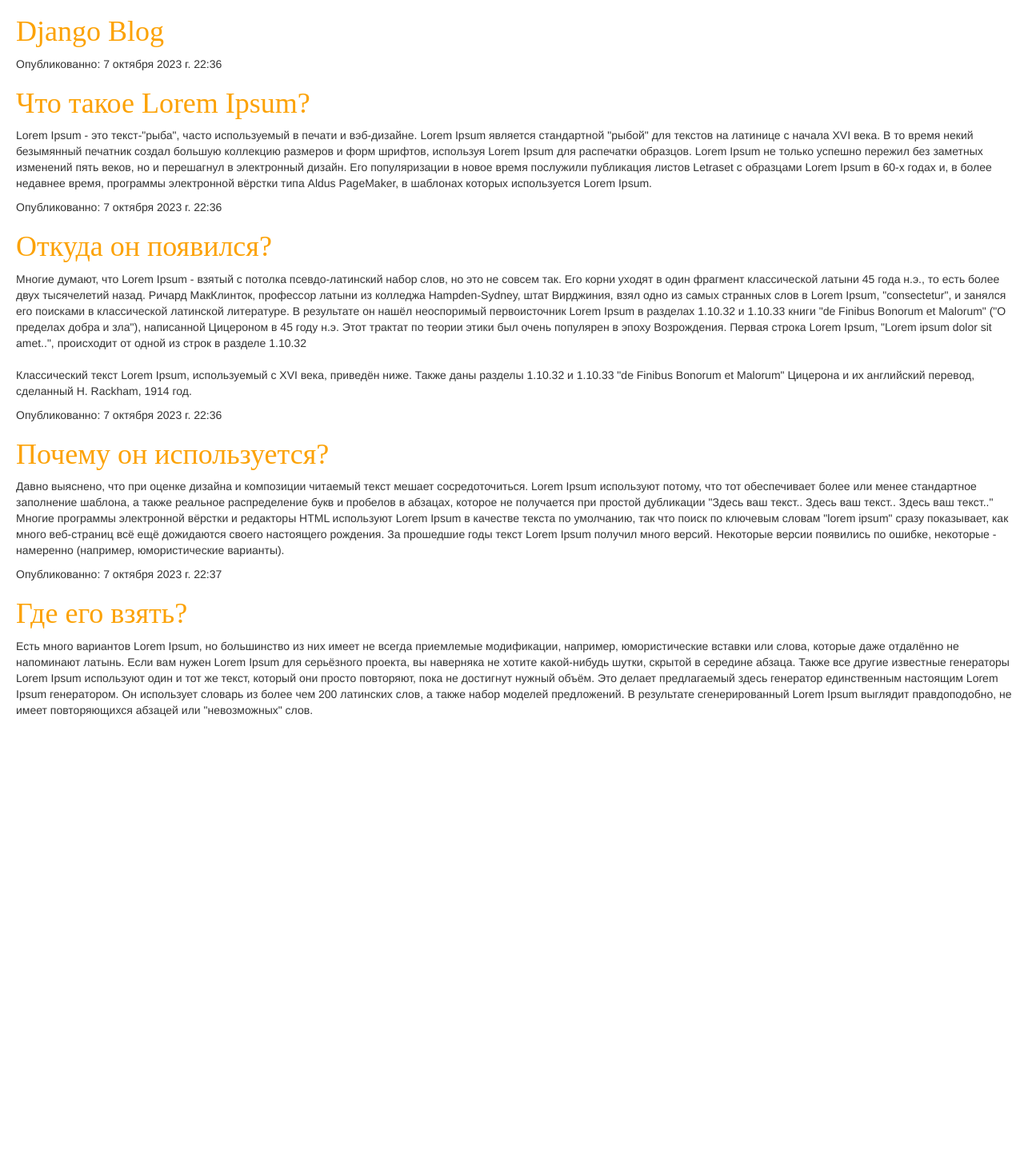
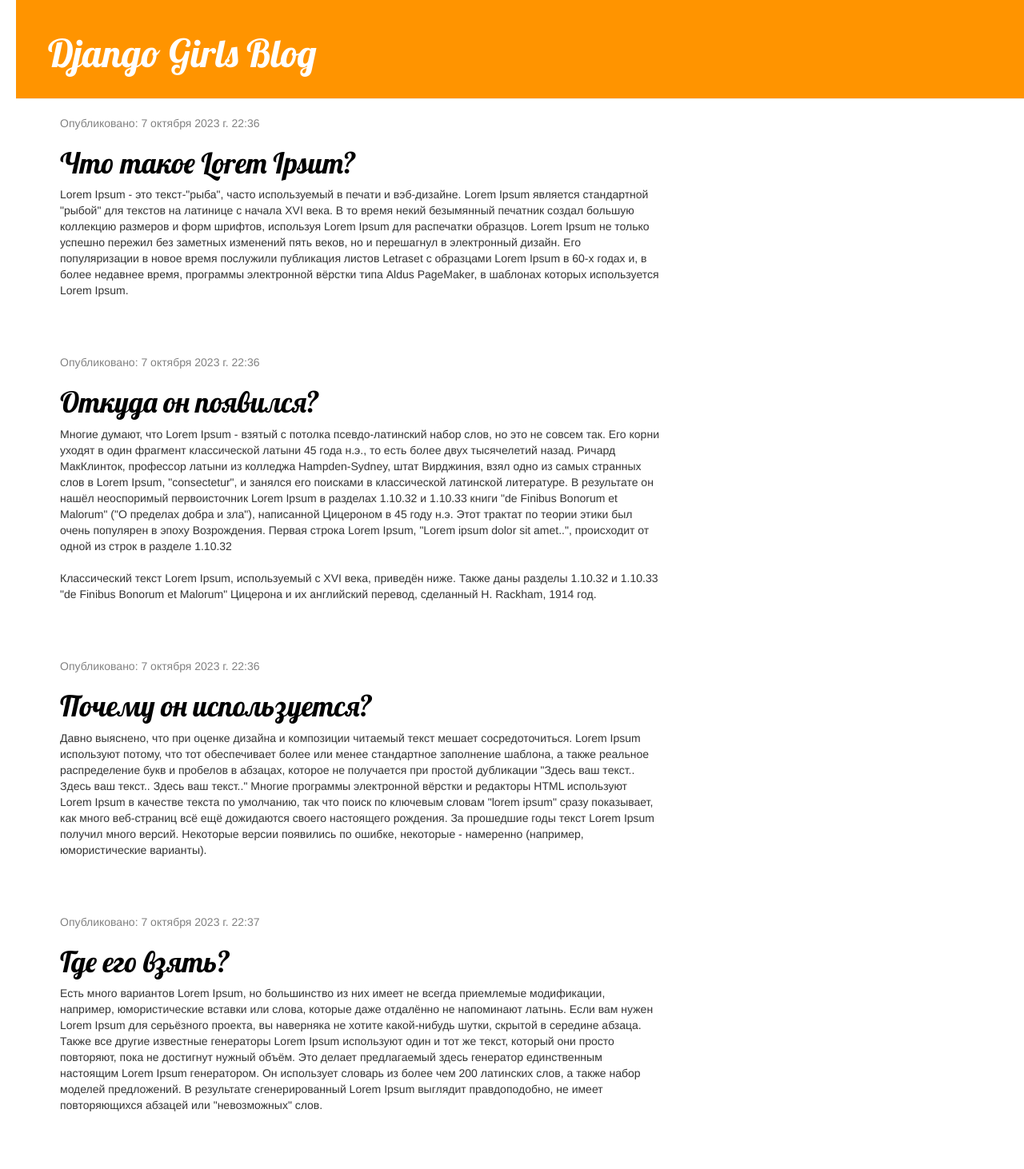
Before and after one commit to kudiiyarhan/django_two, a Django app: page / in a window 1280 px wide. Shown: the whole page at 80% size. Before the commit the page ends 896 px from the top, so only its background shows below. Run offline with Django 4.2, Linux system fonts and the light colour scheme; data comes from the database, SQL or seed files in the repository; some libraries are stand-ins or nearby versions.

Commit message:
новые файлы и настройки

```diff
--- a/mysite/blog/static/css/blog.css
+++ b/mysite/blog/static/css/blog.css
@@ -1,4 +1,3 @@
-
 body {
     padding-left: 20px;
 }
@@ -7,3 +6,51 @@ h1 a {
     color: #FCA205;
     font-family: 'Lobster';
 }
+
+
+.page-header {
+    background-color: #ff9400;
+    margin-top: 0;
+    padding: 20px 20px 20px 40px;
+}
+
+.page-header h1, .page-header h1 a, .page-header h1 a:visited, .page-header h1 a:active {
+    color: #ffffff;
+    font-size: 36pt;
+    text-decoration: none;
+}
+
+.content {
+    margin-left: 40px;
+}
+
+h1, h2, h3, h4 {
+    font-family: 'Lobster', cursive;
+}
+
+.date {
+    color: #828282;
+}
+
+.save {
+    float: right;
+}
+
+.post-form textarea, .post-form input {
+    width: 100%;
+}
+
+.top-menu, .top-menu:hover, .top-menu:visited {
+    color: #ffffff;
+    float: right;
+    font-size: 26pt;
+    margin-right: 20px;
+}
+
+.post {
+    margin-bottom: 70px;
+}
+
+.post h1 a, .post h1 a:visited {
+    color: #000000;
+}
--- a/mysite/blog/templates/blog/post_list.html
+++ b/mysite/blog/templates/blog/post_list.html
@@ -1,22 +1,33 @@
 {% load static %}
 <html>
     <head>
-        <title>Django Girls blog</title>
+        <title>Django blog</title>
         <link rel="stylesheet" href="//maxcdn.bootstrapcdn.com/bootstrap/3.2.0/css/bootstrap.min.css">
         <link rel="stylesheet" href="//maxcdn.bootstrapcdn.com/bootstrap/3.2.0/css/bootstrap-theme.min.css">
+        <link href="https://fonts.googleapis.com/css?family=Lobster&subset=latin,cyrillic" rel="stylesheet" type="text/css">
+
+
         <link rel="stylesheet" href="{% static 'css/blog.css' %}">
     </head>
     <body>
-        <div>
-            <h1><a href="/">Django Blog</a></h1>
+        <div class="page-header">
+            <h1><a href="/">Django Girls Blog</a></h1>
         </div>
 
-        {% for post in posts %}
-            <div>
-                <p>Опубликованно: {{ post.published_date }}</p>
-                <h1><a href="">{{ post.title }}</a></h1>
-                <p>{{ post.text|linebreaksbr }}</p>
-            </div>
-        {% endfor %}
+        <div class="content container">
+    <div class="row">
+        <div class="col-md-8">
+            {% for post in posts %}
+                <div class="post">
+                    <div class="date">
+                        <p>Опубликовано: {{ post.published_date }}</p>
+                    </div>
+                    <h1><a href="">{{ post.title }}</a></h1>
+                    <p>{{ post.text|linebreaksbr }}</p>
+                </div>
+            {% endfor %}
+        </div>
+    </div>
+</div>
     </body>
 </html>
```
